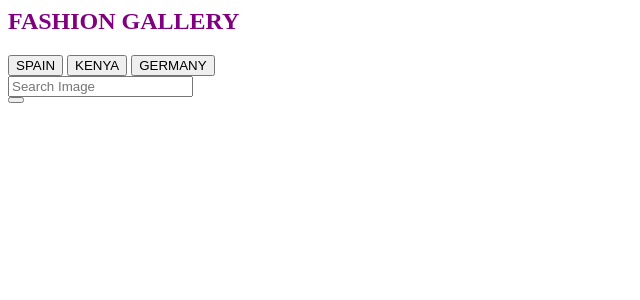
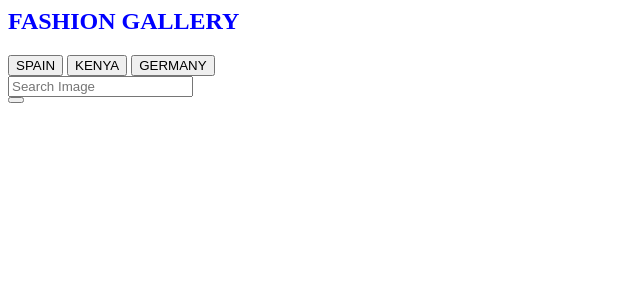
Before and after one commit to kennedy-ben/Personal-Gallery, a Django app: template photos/templates/navbar.html in a window 1280 px wide. Shown: the top 300 px of the page, without its empty margins (0-640 px from the left). Run offline with Django 4.2, Linux system fonts and the light colour scheme; the template is opened without the code that fills it, so the values that code supplies are empty.

Commit message:
connected urls slowy

```diff
--- a/photos/templates/navbar.html
+++ b/photos/templates/navbar.html
@@ -1,9 +1,9 @@
 <nav class="navbar navbar-inverse">
     <div class="container-fluid" id="container1">
-        <h2 class="animated zoomIn" style="color:purple;" style="font-size: 200px;">FASHION GALLERY</h2>
-        <a href="/location/1" style="color:purple;"><button>SPAIN</button></a>
-        <a href="/location/2" style="color:purple;"><button>KENYA</button></a>
-        <a href="/location/5" style="color:purple;"><button>GERMANY</button></a>
+        <h2 class="animated zoomIn" style="color:blue;" style="font-size: 200px;">FASHION GALLERY</h2>
+        <a href="/location/1" style="color:blue;"><button>SPAIN</button></a>
+        <a href="/location/2" style="color:blue;"><button>KENYA</button></a>
+        <a href="/location/5" style="color:blue;"><button>GERMANY</button></a>
 
       <!-- Adding a search form  -->
       <div class="col-sm-4 col-md-4 navbar-right">
```
Also changed, not shown: photos/urls.py (added, +15 -0 lines).
